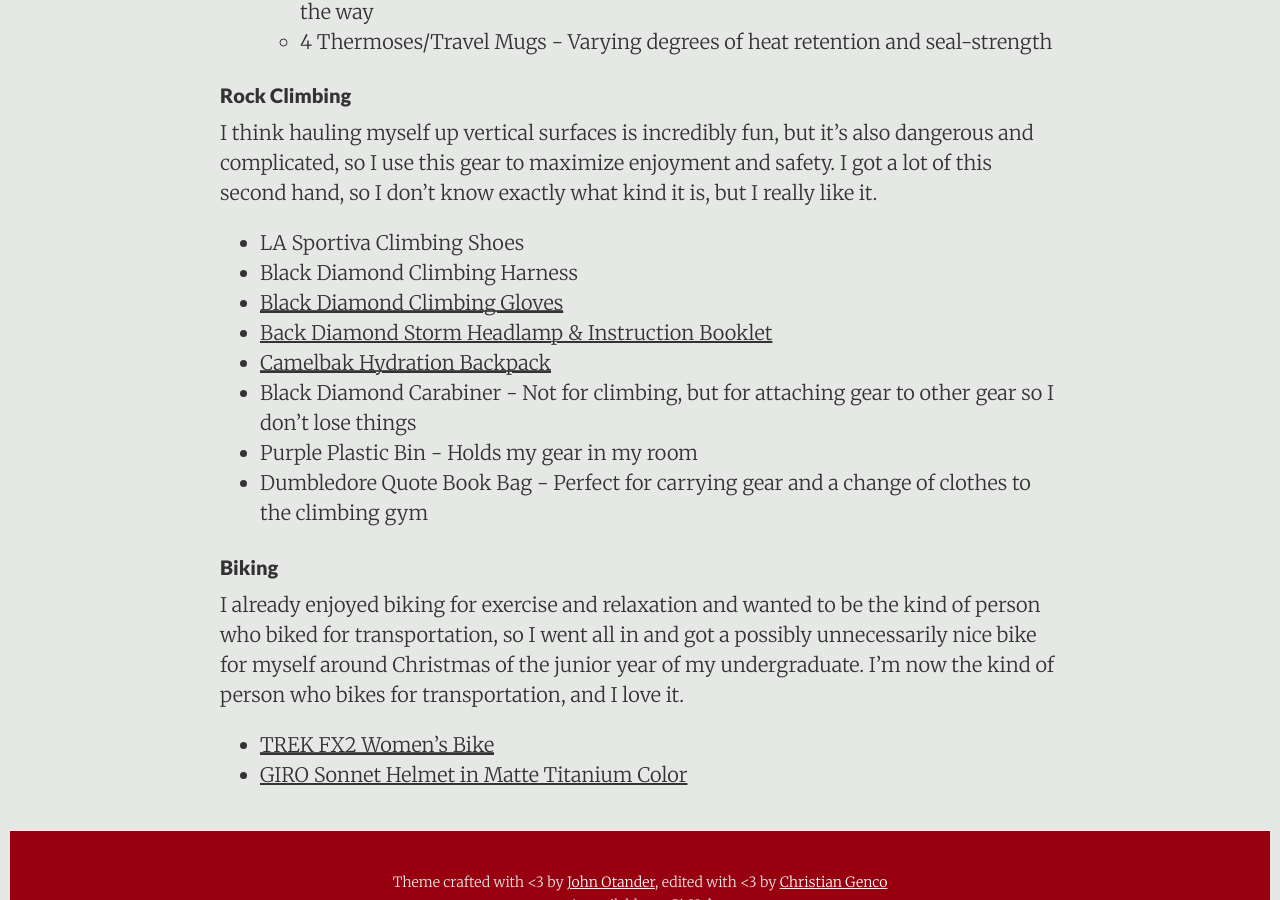
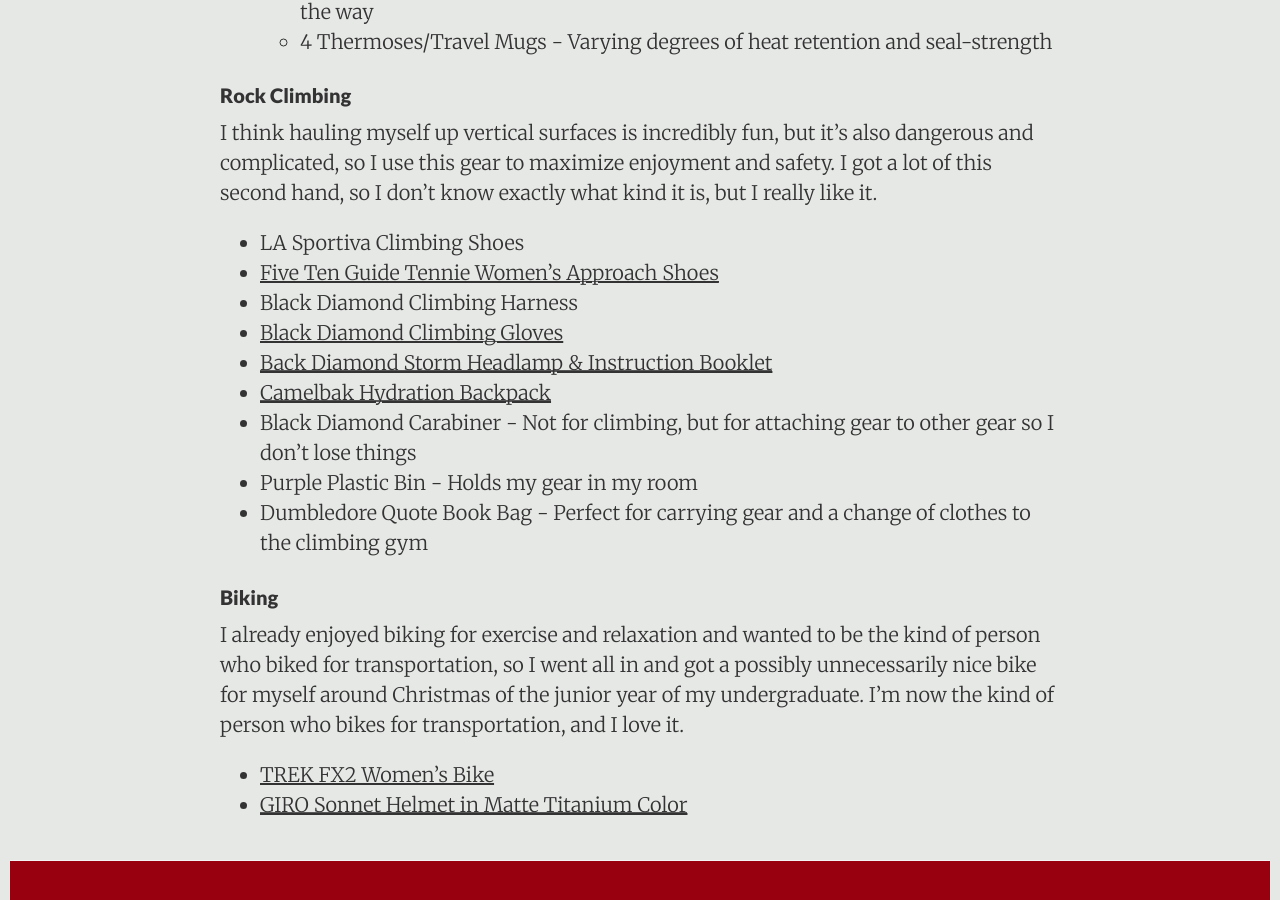
Before and after one commit to DestinyRoseMurphy/DestinyRoseMurphy.github.io, a Jekyll site: the page built from _posts/2017-10-19-Things-I-Kept.md, in a window 1280 px wide and 900 px high, scrolled down 12185 px. Built offline with Jekyll 4.4.1, drawn with Linux system fonts in a browser that asks for light colours.

Commit message:
Added Approach Shoes

```diff
--- a/_posts/2017-10-19-Things-I-Kept.md
+++ b/_posts/2017-10-19-Things-I-Kept.md
@@ -279,6 +279,7 @@ I count tea as a hobby, not a food, because the purpose of tea is never to nutri
 I think hauling myself up vertical surfaces is incredibly fun, but it's also dangerous and complicated, so I use this gear to maximize enjoyment and safety. I got a lot of this second hand, so I don't know exactly what kind it is, but I really like it.
 
 * LA Sportiva Climbing Shoes
+* [Five Ten Guide Tennie Women's Approach Shoes](https://www.rei.com/product/120806/five-ten-guide-tennie-approach-shoes-womens?cm_mmc=email_tran-_-ereceipt-_-20180406-_-bt_prod1&ev36=&RMID=EReceipt_PROD&RRID=248138835&ev11=)
 * Black Diamond Climbing Harness
 * [Black Diamond Climbing Gloves](http://amzn.to/2Hor45Y)
 * [Back Diamond Storm Headlamp & Instruction Booklet](http://amzn.to/2GdsalM)
```
